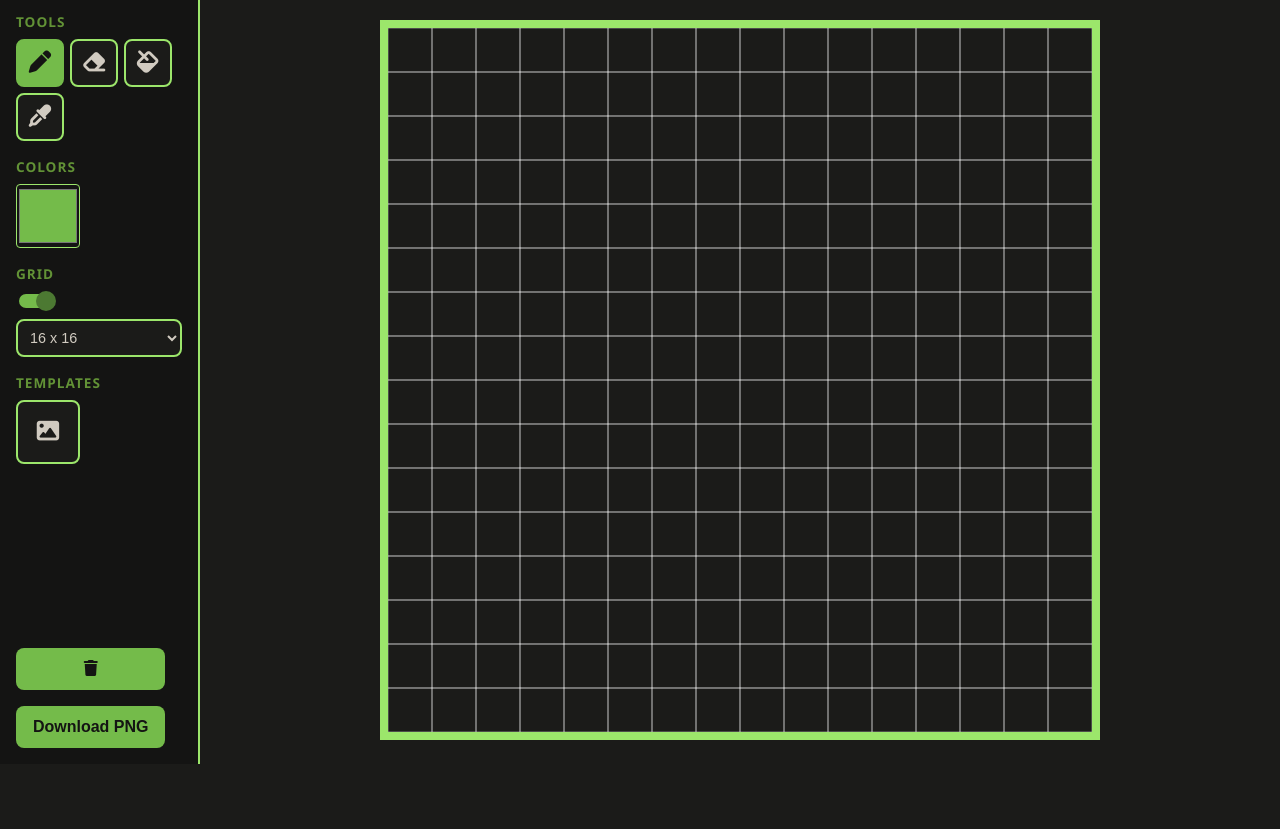
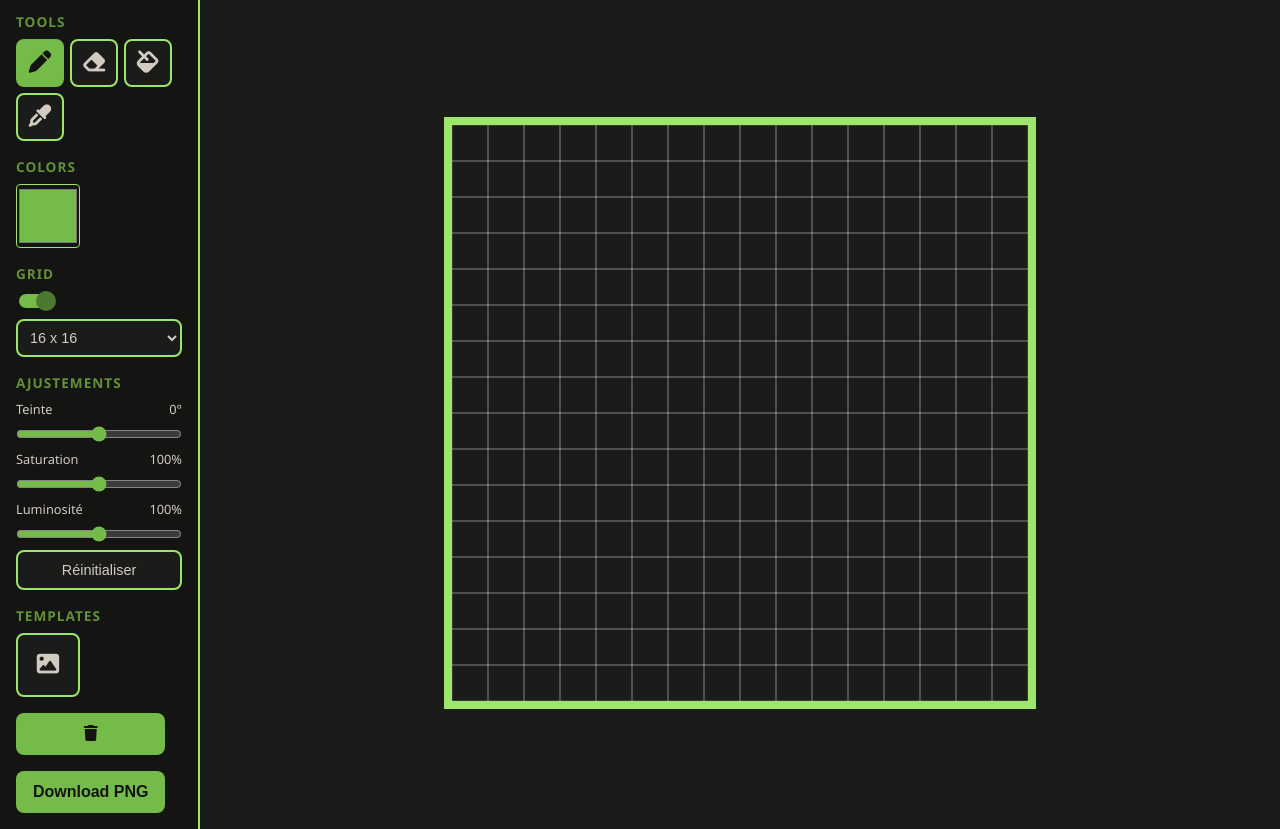
Before and after one commit to LePetitNoah/texture-maker, a plain HTML site: page index.html in a window 1280 px wide. Shown: the part 57-886 px from the top of the page. Before the commit the page ends 821 px from the top, so only its background shows below. Drawn offline with Linux system fonts and the light colour scheme; no server answers.

Commit message:
Ajout de la partie ajustement à l'aide de l'IA
Co-authored-by: Copilot <copilot@github.com>

```diff
--- a/index.html
+++ b/index.html
@@ -63,6 +63,48 @@
         </div>
 
         <div class="tool-section">
+          <h3>Ajustements</h3>
+
+          <label class="slider-label">
+            <span>Teinte</span>
+
+            <span id="hue-value">0°</span>
+          </label>
+
+          <input type="range" id="hue-range" min="-180" max="180" value="0" />
+
+          <label class="slider-label">
+            <span>Saturation</span>
+
+            <span id="saturation-value">100%</span>
+          </label>
+          <input
+            type="range"
+            id="saturation-range"
+            min="0"
+            max="200"
+            value="100"
+          />
+
+          <label class="slider-label">
+            <span>Luminosité</span>
+
+            <span id="brightness-value">100%</span>
+          </label>
+          <input
+            type="range"
+            id="brightness-range"
+            min="0"
+            max="200"
+            value="100"
+          />
+
+          <button class="adjustments-reset-btn" id="reset-filters-btn">
+            Réinitialiser
+          </button>
+        </div>
+
+        <div class="tool-section">
           <h3>Templates</h3>
 
           <button class="templates-btn" id="templates-btn">
--- a/script.js
+++ b/script.js
@@ -9,6 +9,9 @@ let currentColor = "#74bb4a";
 let currentTool = "pen";
 let isDrawing = false;
 let gridActive = true;
+let hue = 0;
+let saturation = 100;
+let brightness = 100;
 
 const custom_color = document.getElementById("custom-color");
 custom_color.value = currentColor;
@@ -18,12 +21,14 @@ function init() {
     Array(gridSize).fill("#00000000"),
   );
 
-  cellSize = Math.floor(704 / gridSize);
+  cellSize = Math.floor(576 / gridSize);
 
   canvas.width = gridSize * cellSize;
   canvas.height = gridSize * cellSize;
 
   render();
+  updateFilterValues();
+  applyCanvasFilters();
 }
 
 function render() {
@@ -36,12 +41,37 @@ function render() {
       ctx.fillRect(col * cellSize, row * cellSize, cellSize, cellSize);
 
       if (gridActive) {
-        ctx.strokeStyle = "#ffffffb9";
+        ctx.strokeStyle = "#dad9d985";
         ctx.lineWidth = 0.6;
         ctx.strokeRect(col * cellSize, row * cellSize, cellSize, cellSize);
       }
     }
   }
+}
+
+function getCanvasFilter() {
+  return `hue-rotate(${hue}deg) saturate(${saturation}%) brightness(${brightness}%)`;
+}
+
+function applyCanvasFilters() {
+  canvas.style.filter = getCanvasFilter();
+}
+
+function updateFilterValues() {
+  document.getElementById("hue-value").textContent = `${hue}°`;
+  document.getElementById("saturation-value").textContent = `${saturation}%`;
+  document.getElementById("brightness-value").textContent = `${brightness}%`;
+}
+
+function resetFilters() {
+  hue = 0;
+  saturation = 100;
+  brightness = 100;
+  document.getElementById("hue-range").value = hue;
+  document.getElementById("saturation-range").value = saturation;
+  document.getElementById("brightness-range").value = brightness;
+  updateFilterValues();
+  applyCanvasFilters();
 }
 
 function getCellFromMouse(e) {
@@ -141,6 +171,28 @@ custom_color.addEventListener("input", (e) => {
   currentColor = e.target.value;
 });
 
+document.getElementById("hue-range").addEventListener("input", (e) => {
+  hue = parseInt(e.target.value, 10);
+  updateFilterValues();
+  applyCanvasFilters();
+});
+
+document.getElementById("saturation-range").addEventListener("input", (e) => {
+  saturation = parseInt(e.target.value, 10);
+  updateFilterValues();
+  applyCanvasFilters();
+});
+
+document.getElementById("brightness-range").addEventListener("input", (e) => {
+  brightness = parseInt(e.target.value, 10);
+  updateFilterValues();
+  applyCanvasFilters();
+});
+
+document.getElementById("reset-filters-btn").addEventListener("click", () => {
+  resetFilters();
+});
+
 document.querySelectorAll(".tool-btn").forEach((btn) => {
   btn.addEventListener("click", () => {
     currentTool = btn.dataset.tool;
@@ -157,6 +209,7 @@ document.getElementById("export-btn").addEventListener("click", () => {
   const exportCellSize = Math.max(16, Math.floor(512 / gridSize));
   exportCanvas.width = gridSize * exportCellSize;
   exportCanvas.height = gridSize * exportCellSize;
+  exportCtx.filter = getCanvasFilter();
 
   for (let row = 0; row < gridSize; row++) {
     for (let col = 0; col < gridSize; col++) {
--- a/style.css
+++ b/style.css
@@ -139,6 +139,7 @@ select {
   -webkit-tap-highlight-color: transparent;
   transform: translate3d(0, 0, 0);
 }
+
 .checkbox-container .toggle:before {
   content: "";
   position: relative;
@@ -151,6 +152,7 @@ select {
   border-radius: 8px;
   transition: background 0.2s ease;
 }
+
 .checkbox-container .toggle span {
   position: absolute;
   top: 0;
@@ -162,6 +164,7 @@ select {
   border-radius: 10px;
   transition: all 0.2s ease;
 }
+
 .checkbox-container .toggle span:before {
   content: "";
   position: absolute;
@@ -179,6 +182,7 @@ select {
 .checkbox-container #grid-checkbox:checked + .toggle:before {
   background: var(--accent-color);
 }
+
 .checkbox-container #grid-checkbox:checked + .toggle span {
   background: var(--accent-color-dark);
   transform: translateX(20px);
@@ -186,10 +190,41 @@ select {
     all 0.2s cubic-bezier(0.8, 0.4, 0.3, 1.25),
     background 0.15s ease;
 }
+
 .checkbox-container #grid-checkbox:checked + .toggle span:before {
   transform: scale(1);
   opacity: 0;
   transition: all 0.4s ease;
+}
+
+.slider-label {
+  display: flex;
+  justify-content: space-between;
+  align-items: center;
+  font-size: 0.8rem;
+  color: var(--text-color);
+}
+
+.tool-section input[type="range"] {
+  width: 100%;
+  accent-color: var(--accent-color);
+}
+
+.adjustments-reset-btn {
+  width: 100%;
+  padding: 10px;
+  border: 2px solid var(--border-color);
+  border-radius: 8px;
+  background-color: var(--background-color);
+  color: var(--text-color);
+  font-size: 0.9rem;
+  cursor: pointer;
+  transition: background-color 0.15s, border-color 0.15s;
+}
+
+.adjustments-reset-btn:hover {
+  background-color: var(--surface-color-dark);
+  border-color: var(--accent-color);
 }
 
 .bottom-toolbar {
```
